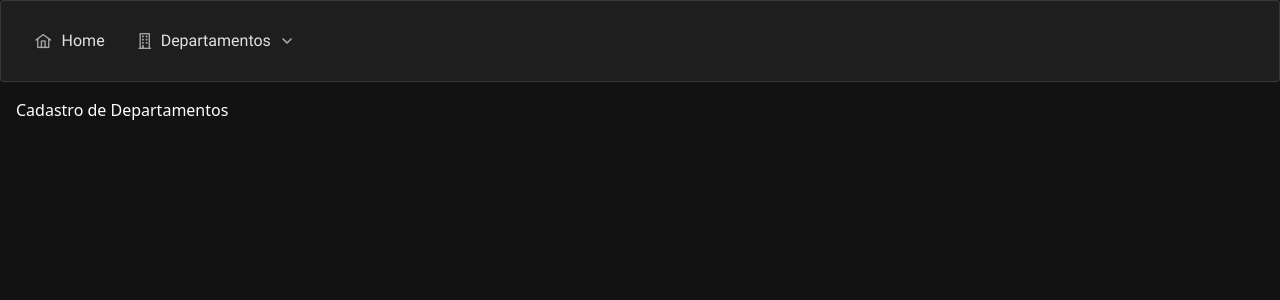
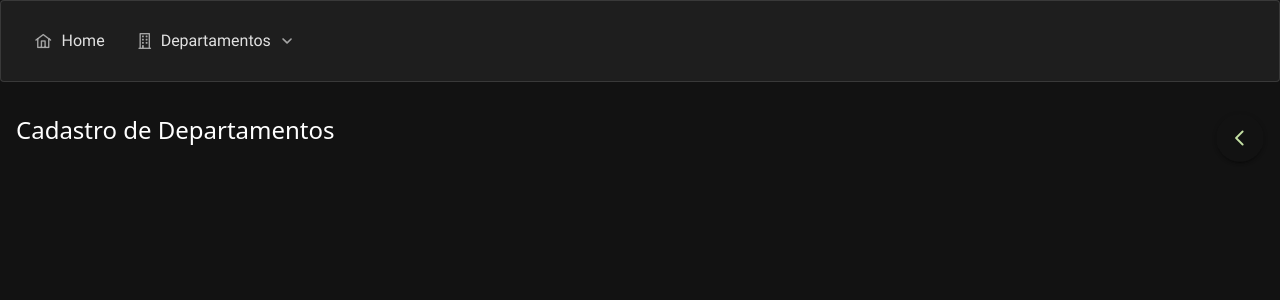
Before and after one commit to Kauhe25/projeto-final-com-react, a React (Vite) app: page /departamentos/new in a window 1280 px wide. Shown: the top 300 px of the page. Built offline with nearby package versions, Linux system fonts and the light colour scheme.

Commit message:
feat: separando o header em um componente

```diff
--- /dev/null
+++ b/src/Components/Header/index.tsx
@@ -0,0 +1,31 @@
+import { useNavigate } from "react-router";
+import { Button } from "primereact/button";
+
+type Header = {
+  titulo: string,
+  botaoUrl: string,
+  botaoIcone: string
+};
+
+const Header = ({titulo, botaoUrl, botaoIcone}: Header) => {
+
+  const navigate = useNavigate();
+
+  return (
+    <div className="flex justify-between py-4">
+      <h1 className="text-2xl">{titulo}</h1>
+        <Button
+          icon={`pi ${botaoIcone}`}
+          severity="success"
+          rounded
+          text
+          raised
+          onClick={() => {
+            navigate(botaoUrl);
+          }}
+            />
+      </div>
+  );
+}
+
+export default Header;
--- a/src/Pages/Departamentos/FormularioDepartamentos.tsx
+++ b/src/Pages/Departamentos/FormularioDepartamentos.tsx
@@ -1,7 +1,9 @@
+import Header from "../../Components/Header";
+
 const FormularioDepartamentos = () => {
   return (
     <>
-      <h1>Cadastro de Departamentos</h1>
+      <Header botaoIcone="pi-chevron-left" botaoUrl="/departamentos" titulo="Cadastro de Departamentos" />
     </>
   )
 }
--- a/src/Pages/Departamentos/ListagemDepartamentos.tsx
+++ b/src/Pages/Departamentos/ListagemDepartamentos.tsx
@@ -2,6 +2,7 @@ import { Button } from "primereact/button";
 import { Column } from "primereact/column";
 import { DataTable } from "primereact/datatable";
 import { useNavigate } from "react-router";
+import Header from "../../Components/Header";
 
 const ListagemDepartamentos = () => {
 
@@ -54,21 +55,7 @@ const ListagemDepartamentos = () => {
 
   return (
     <>
-      <div className="flex justify-between py-4">
-        <h1 className="text-2xl">Listagem de Departamentos</h1>
-        <Button
-          icon="pi pi-plus"
-          severity="success"
-          rounded
-          text
-          raised
-          onClick={() => {
-            navigate('/departamentos/new');
-          }}
-        />
-      </div>
-
-
+      <Header botaoIcone="pi-plus" botaoUrl="/departamentos/new" titulo="Listagem de Departamentos" />
       <DataTable value={departamentos} showGridlines paginator rows={3} scrollHeight="100%"
         className="table-fixed w-full">
         <Column headerClassName="w-[8%]" bodyClassName="w-[8%]" field="id_departamento" header="ID"/>
```
